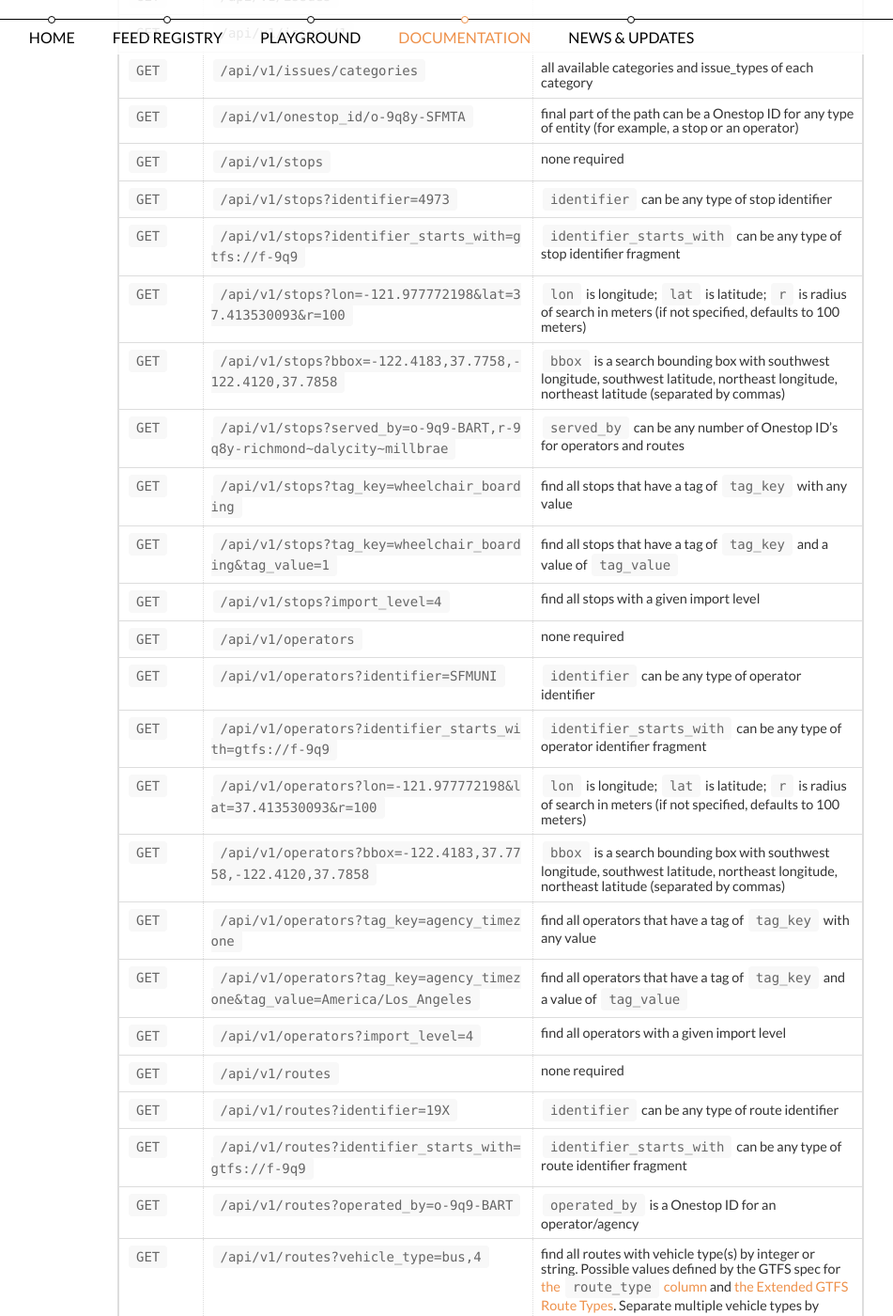
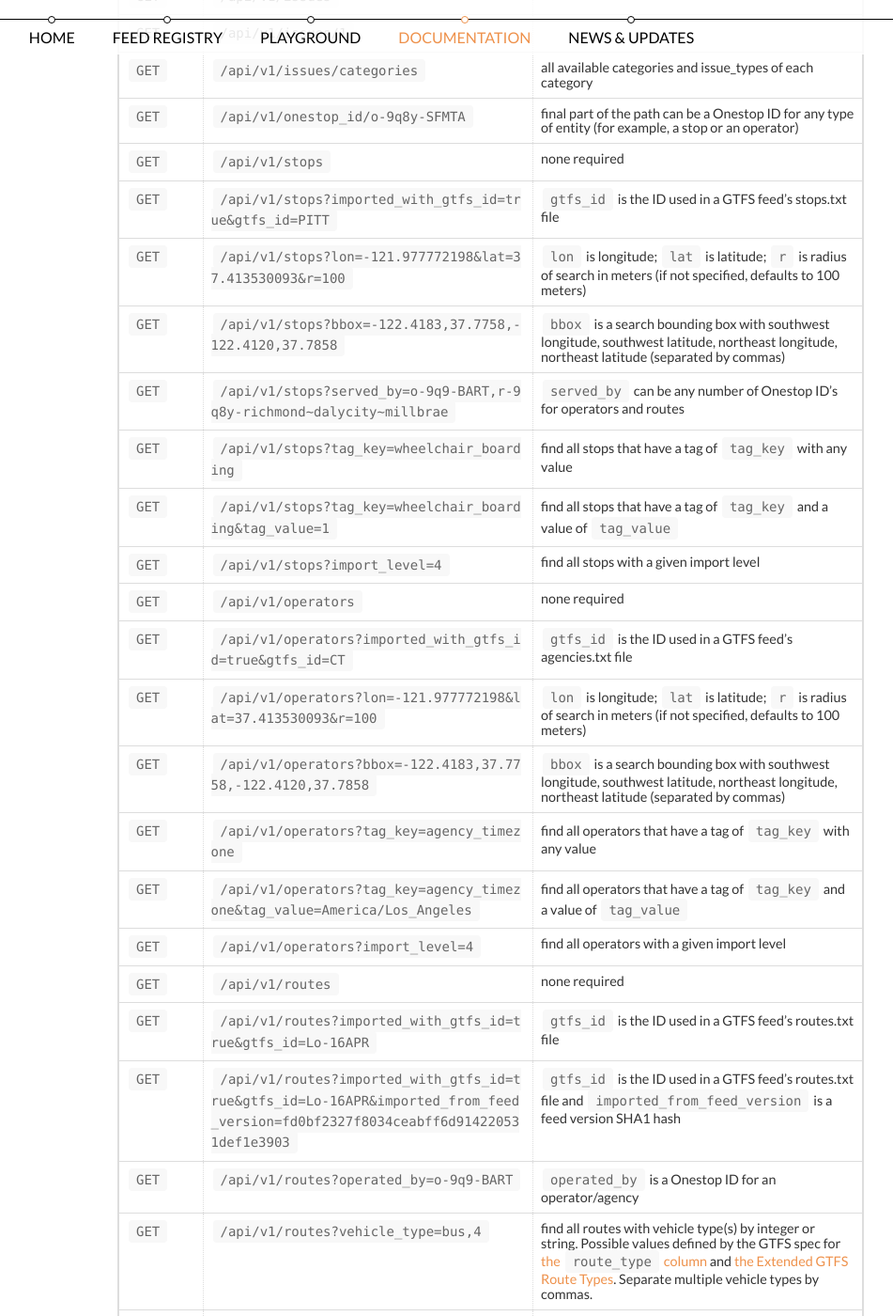
Before and after one commit to transitland/www-transit-land, a Jekyll site: the page built from documentation/datastore/api-endpoints.md, in a window 1280 px wide and 1400 px high, scrolled down 1336 px. Shown: the whole window at 94% size, without its empty margins (255-1206 px from the left). Built offline with Jekyll 4.4.1, drawn with Linux system fonts in a browser that asks for light colours; nearby versions of some CDN libraries.

Commit message:
removing identifiers & updating API query examples to show how to look up by GTFS IDs
related to https://github.com/transitland/transitland/issues/217

```diff
--- a/_data/documentation.yml
+++ b/_data/documentation.yml
@@ -29,8 +29,6 @@
       path: /documentation/datastore/routes-and-route-stop-patterns.html
     - title: Schedules
       path: /documentation/datastore/schedules.html
-    - title: Identifiers
-      path: /documentation/datastore/identifiers.html
     - title: Changesets
       path: /documentation/datastore/changesets.html
     - title: Quality issues
--- a/documentation/datastore/api-endpoints.md
+++ b/documentation/datastore/api-endpoints.md
@@ -28,8 +28,7 @@ Method | Example URL | Parameters
 `GET` | `/api/v1/issues/categories` | all available categories and issue_types of each category
 `GET` |  `/api/v1/onestop_id/o-9q8y-SFMTA` | final part of the path can be a Onestop ID for any type of entity (for example, a stop or an operator)
 `GET` |  `/api/v1/stops` | none required
-`GET` |  `/api/v1/stops?identifier=4973` | `identifier` can be any type of stop identifier
-`GET` |  `/api/v1/stops?identifier_starts_with=gtfs://f-9q9` | `identifier_starts_with` can be any type of stop identifier fragment
+`GET` |  `/api/v1/stops?imported_with_gtfs_id=true&gtfs_id=PITT` | `gtfs_id` is the ID used in a GTFS feed's stops.txt file
 `GET` |  `/api/v1/stops?lon=-121.977772198&lat=37.413530093&r=100` | `lon` is longitude; `lat` is latitude; `r` is radius of search in meters (if not specified, defaults to 100 meters)
 `GET` |  `/api/v1/stops?bbox=-122.4183,37.7758,-122.4120,37.7858` | `bbox` is a search bounding box with southwest longitude, southwest latitude, northeast longitude, northeast latitude (separated by commas)
 `GET` |  `/api/v1/stops?served_by=o-9q9-BART,r-9q8y-richmond~dalycity~millbrae` | `served_by` can be any number of Onestop ID's for operators and routes
@@ -37,16 +36,15 @@ Method | Example URL | Parameters
 `GET` |  `/api/v1/stops?tag_key=wheelchair_boarding&tag_value=1` | find all stops that have a tag of `tag_key` and a value of `tag_value`
 `GET` |  `/api/v1/stops?import_level=4` | find all stops with a given import level
 `GET` |  `/api/v1/operators` | none required
-`GET` |  `/api/v1/operators?identifier=SFMUNI` | `identifier` can be any type of operator identifier
-`GET` |  `/api/v1/operators?identifier_starts_with=gtfs://f-9q9` | `identifier_starts_with` can be any type of operator identifier fragment
+`GET` |  `/api/v1/operators?imported_with_gtfs_id=true&gtfs_id=CT` | `gtfs_id` is the ID used in a GTFS feed's agencies.txt file
 `GET` |  `/api/v1/operators?lon=-121.977772198&lat=37.413530093&r=100` | `lon` is longitude; `lat` is latitude; `r` is radius of search in meters (if not specified, defaults to 100 meters)
 `GET` |  `/api/v1/operators?bbox=-122.4183,37.7758,-122.4120,37.7858` | `bbox` is a search bounding box with southwest longitude, southwest latitude, northeast longitude, northeast latitude (separated by commas)
 `GET` |  `/api/v1/operators?tag_key=agency_timezone` | find all operators that have a tag of `tag_key` with any value
 `GET` |  `/api/v1/operators?tag_key=agency_timezone&tag_value=America/Los_Angeles` | find all operators that have a tag of `tag_key` and a value of `tag_value`
 `GET` |  `/api/v1/operators?import_level=4` | find all operators with a given import level
 `GET` |  `/api/v1/routes` | none required
-`GET` |  `/api/v1/routes?identifier=19X` | `identifier` can be any type of route identifier
-`GET` |  `/api/v1/routes?identifier_starts_with=gtfs://f-9q9` | `identifier_starts_with` can be any type of route identifier fragment
+`GET` |  `/api/v1/routes?imported_with_gtfs_id=true&gtfs_id=Lo-16APR` | `gtfs_id` is the ID used in a GTFS feed's routes.txt file
+`GET` |  `/api/v1/routes?imported_with_gtfs_id=true&gtfs_id=Lo-16APR&imported_from_feed_version=fd0bf2327f8034ceabff6d914220531def1e3903` | `gtfs_id` is the ID used in a GTFS feed's routes.txt file and `imported_from_feed_version` is a feed version SHA1 hash
 `GET` |  `/api/v1/routes?operated_by=o-9q9-BART` | `operated_by` is a Onestop ID for an operator/agency
 `GET` |  `/api/v1/routes?vehicle_type=bus,4` | find all routes with vehicle type(s) by integer or string. Possible values defined by the GTFS spec for [the `route_type` column](https://github.com/google/transit/blob/master/gtfs/spec/en/reference.md#routestxt) and [the Extended GTFS Route Types](https://support.google.com/transitpartners/answer/3520902). Separate multiple vehicle types by commas.
 `GET` |  `/api/v1/routes?bbox=-122.4183,37.7758,-122.4120,37.7858` | `bbox` is a search bounding box with southwest longitude, southwest latitude, northeast longitude, northeast latitude (separated by commas)
```
Also changed, not shown: documentation/datastore/identifiers.md (deleted, +0 -29 lines).
